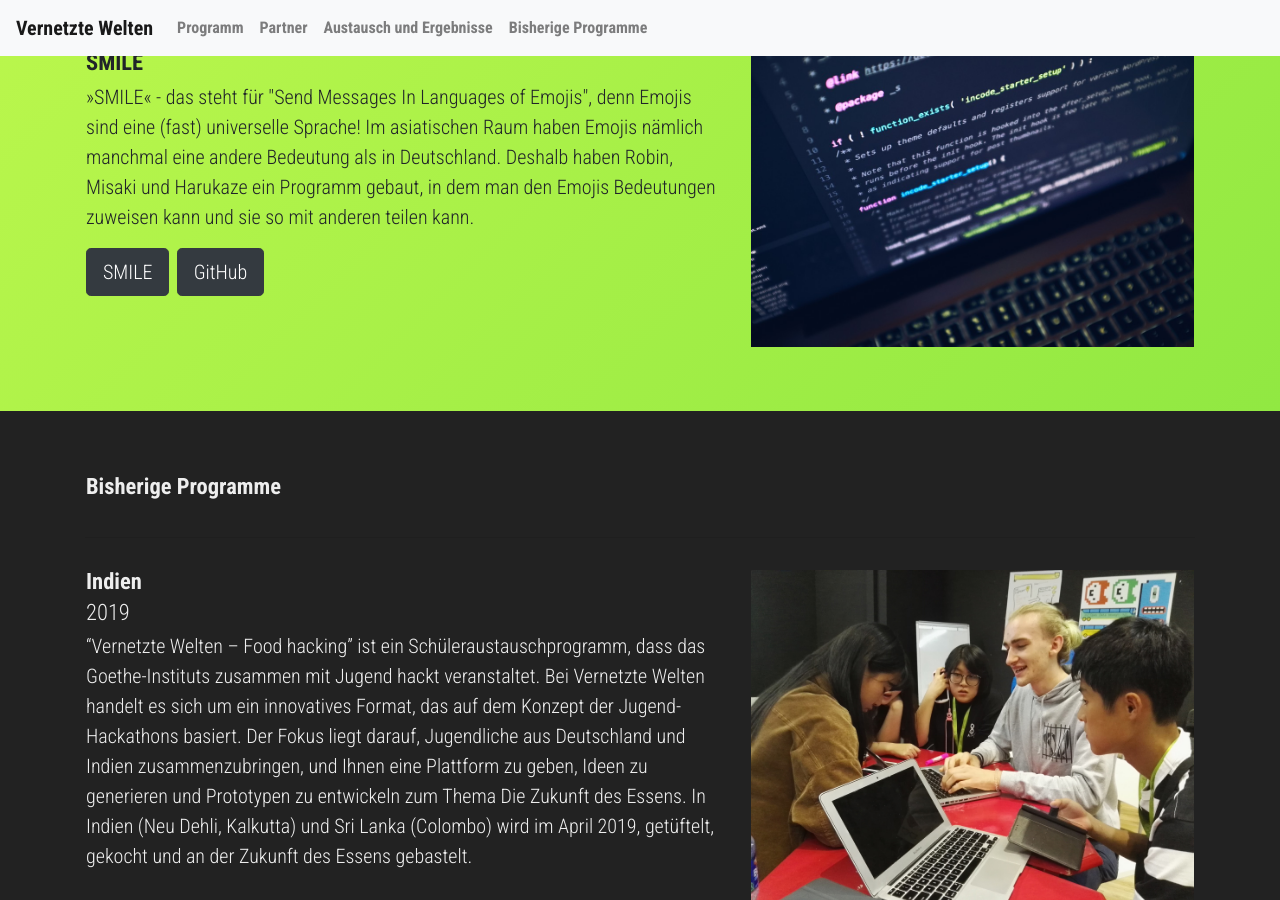
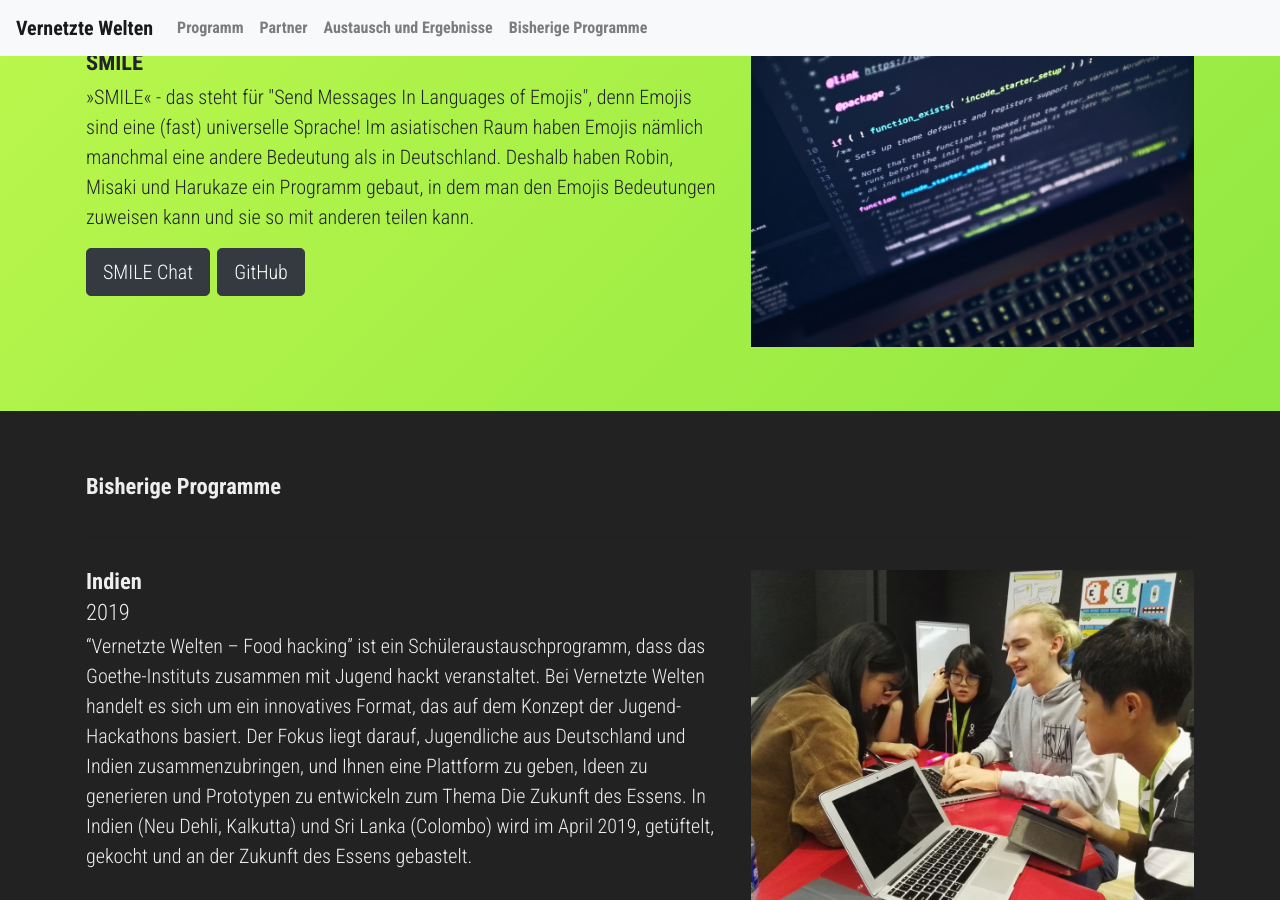
Before and after one commit to okfde/vernetztewelten.org, a Jekyll site: the page built from index.html, in a window 1280 px wide and 900 px high, scrolled down 3377 px. Built offline with Jekyll 4.4.1, drawn with Linux system fonts in a browser that asks for light colours; comment, search, counter and statistics services are not loaded.

Commit message:
Fix chat URL

```diff
--- a/index.html
+++ b/index.html
@@ -109,7 +109,7 @@ layout: default
           <h2>SMILE</h2>
           <p class="lead">»SMILE« - das steht für "Send Messages In Languages of Emojis", denn Emojis sind eine (fast) universelle Sprache! Im asiatischen Raum haben Emojis nämlich manchmal eine andere Bedeutung als in Deutschland. Deshalb haben Robin, Misaki
             und Harukaze ein Programm gebaut, in dem man den Emojis Bedeutungen zuweisen kann und sie so mit anderen teilen kann.</p>
-          <p><a href="http://chat.vrntztwltn.de"  target="_blank" rel="noopener" class="btn btn-dark btn-lg">SMILE</a>
+          <p><a href="https://chat.vernetztewelten.org/"  target="_blank" rel="noopener" class="btn btn-dark btn-lg">SMILE Chat</a>
           &nbsp;<a href="https://www.github.com/okfde/chat.vernetztewelten.org" target="_blank" rel="noopener" class="btn btn-dark btn-lg">GitHub</a></button>
           </p>
         </div>
```
